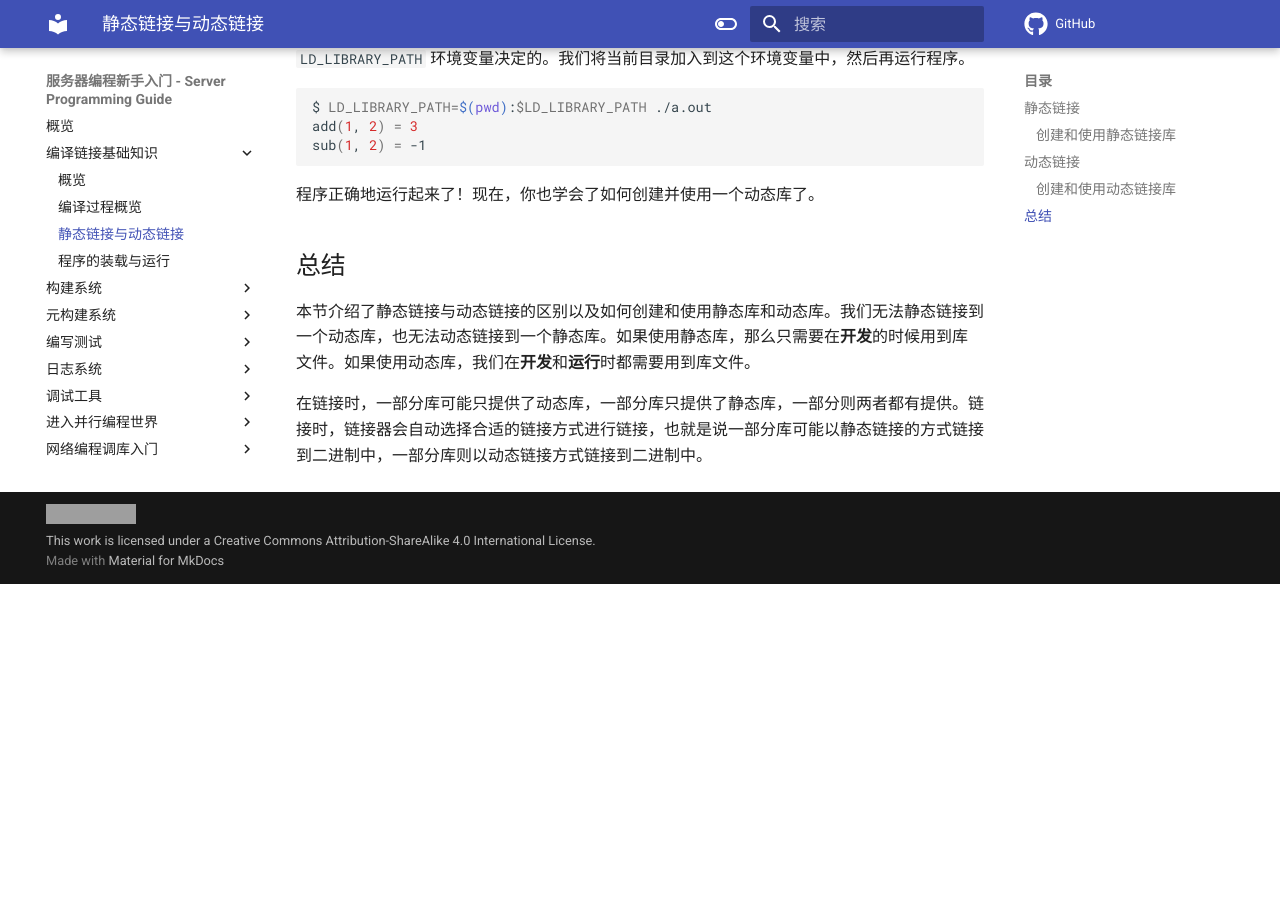
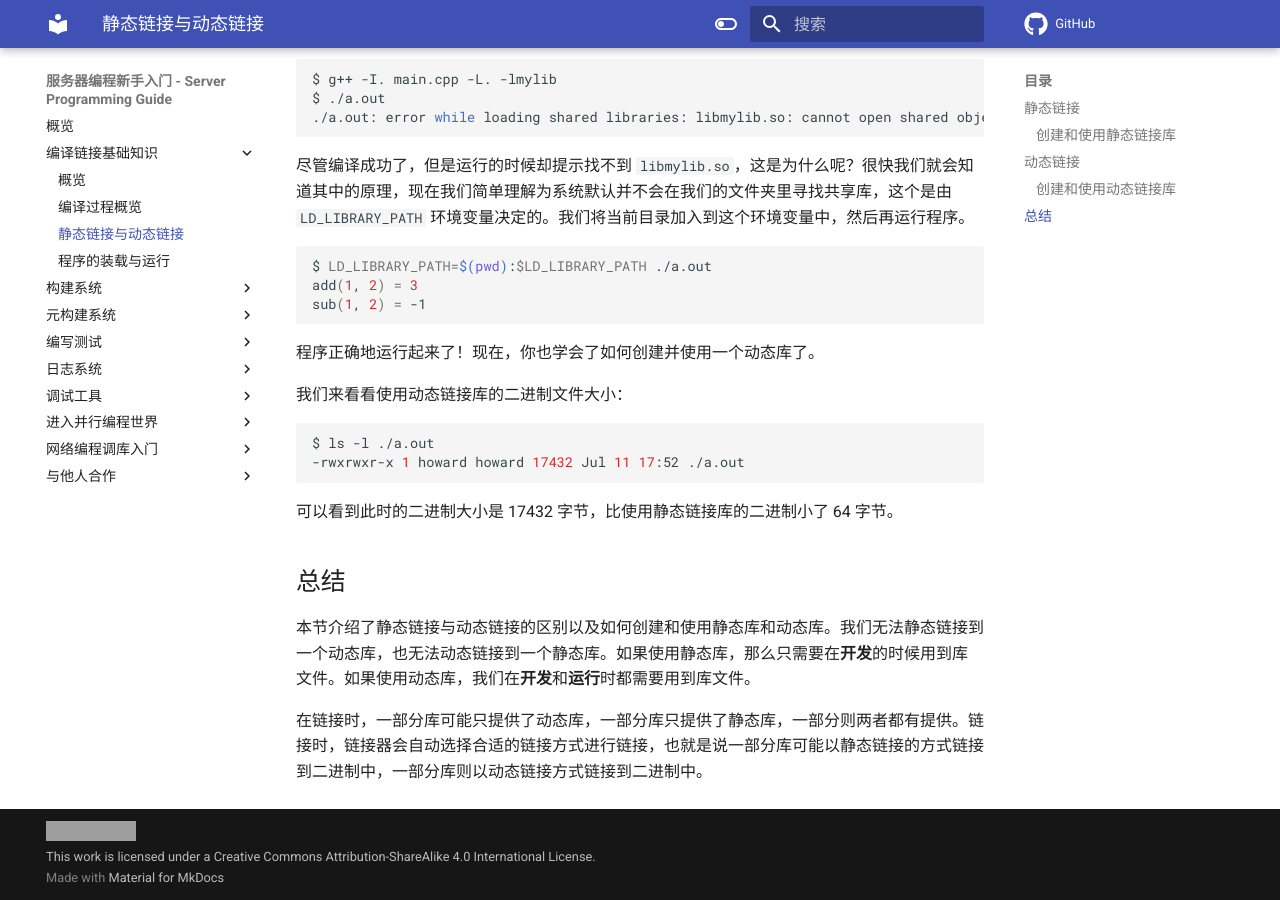
Before and after one commit to howardlau1999/server-programming-guide, an MkDocs documentation site: the page built from docs/basics/static-dynamic-linkage.md, in a window 1280 px wide and 900 px high, scrolled down 6166 px. Built offline with MkDocs 1.6.1 and Material for MkDocs 9.7.7, drawn with Linux system fonts in a browser that asks for light colours; emoji names are drawn with the system emoji font; comment, search, counter and statistics services are not loaded; before the commit the page ends 6750 px from its top, so only the background shows below that; some of the changed text lies outside the part shown; grey boxes are pictures that could not be loaded.

Commit message:
add file size

````diff
--- a/docs/basics/static-dynamic-linkage.md
+++ b/docs/basics/static-dynamic-linkage.md
@@ -102,6 +102,15 @@
 ```
 
 我们的程序编译通过，运行也正常，现在你已经学会如何创建并使用一个静态库了！
+
+我们来看看使用静态库的二进制文件大小，方便等一下和动态链接作比较：
+
+```bash
+$ ls -l ./a.out
+-rwxrwxr-x 1 howard howard 17496 Jul 11 17:39 ./a.out
+```
+
+可以看到此时的二进制大小是 17496 字节。
 
 ???+tip "使用 `#!cpp extern "C"` 导出函数"
     在[上一节的编译部分](procedure.md#编译)中，我们提到 C++ 编译器会对函数命名做混淆处理，在上面 `nm` 的输出中，我们也可以看到我们的 `add` 和 `sub` 函数名称前后附带了额外的字符。因为命名混淆的实现依赖于编译器实现，甚至不同版本的编译器混淆的方式也不一样。如果我们使用 C 语言程序来调用我们的库，或者使用了混淆方式不同的编译器，那么就会发生链接错误。
@@ -287,6 +296,15 @@
 
 程序正确地运行起来了！现在，你也学会了如何创建并使用一个动态库了。
 
+我们来看看使用动态链接库的二进制文件大小：
+
+```bash
+$ ls -l ./a.out
+-rwxrwxr-x 1 howard howard 17432 Jul 11 17:52 ./a.out
+```
+
+可以看到此时的二进制大小是 17432 字节，比使用静态链接库的二进制小了 64 字节。
+
 ## 总结
 
 本节介绍了静态链接与动态链接的区别以及如何创建和使用静态库和动态库。我们无法静态链接到一个动态库，也无法动态链接到一个静态库。如果使用静态库，那么只需要在**开发**的时候用到库文件。如果使用动态库，我们在**开发**和**运行**时都需要用到库文件。
````
